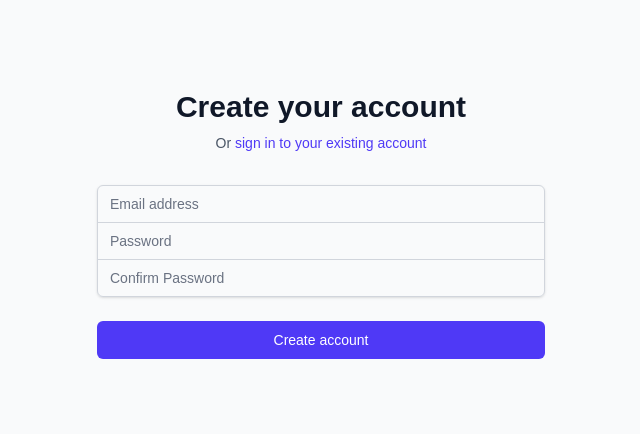
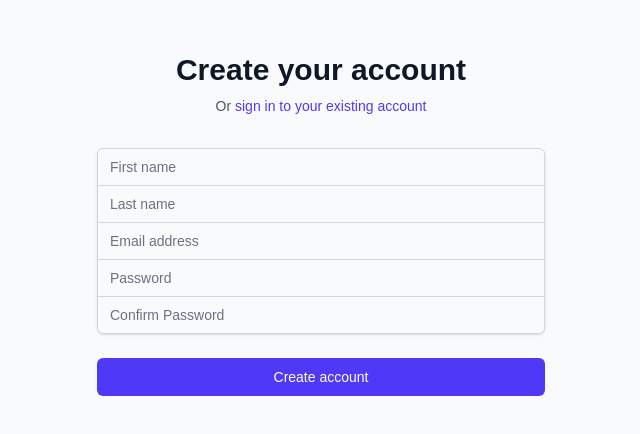
Before and after one commit to equezado/filo-auth-demo, a Next.js app: page /signup in a window 1280 px wide. Shown: the part 188-622 px from the top of the page, without its empty margins (319-959 px from the left). Built offline with nearby package versions, Linux system fonts and the light colour scheme; no server answers.

Commit message:
Add first and last name fields to sign-up form and update dashboard greeting

```diff
--- a/src/app/dashboard/page.tsx
+++ b/src/app/dashboard/page.tsx
@@ -23,6 +23,8 @@ export default function Dashboard() {
     }
   }
 
+  const firstName = (user?.user_metadata as any)?.first_name || (user?.user_metadata as any)?.firstName || ''
+
   if (loading) {
     return (
       <div className="min-h-screen flex items-center justify-center">
@@ -40,7 +42,7 @@ export default function Dashboard() {
       <div className="max-w-7xl mx-auto py-12 px-4 sm:px-6 lg:px-8">
         <div className="text-center">
           <h1 className="text-4xl font-extrabold text-gray-900 sm:text-5xl sm:tracking-tight lg:text-6xl">
-            Welcome to Filo! 🎉
+            {firstName ? `Welcome to Filo, ${firstName}! 🎉` : 'Welcome to Filo! 🎉'}
           </h1>
           <p className="mt-3 max-w-md mx-auto text-base text-gray-500 sm:text-lg md:mt-5 md:text-xl md:max-w-3xl">
             You&apos;ve successfully signed in to your account. This is your protected dashboard.
--- a/src/app/signup/page.tsx
+++ b/src/app/signup/page.tsx
@@ -11,6 +11,8 @@ export default function SignUp() {
   const [confirmPassword, setConfirmPassword] = useState('')
   const [error, setError] = useState('')
   const [loading, setLoading] = useState(false)
+  const [firstName, setFirstName] = useState('')
+  const [lastName, setLastName] = useState('')
   const { signUp } = useAuth()
   const router = useRouter()
 
@@ -28,10 +30,15 @@ export default function SignUp() {
       return
     }
 
+    if (!firstName.trim() || !lastName.trim()) {
+      setError('First name and last name are required')
+      return
+    }
+
     setLoading(true)
 
     try {
-      await signUp(email, password)
+      await signUp(email, password, { firstName: firstName.trim(), lastName: lastName.trim() })
       // Show success message and redirect to sign in
       alert('Account created successfully! Please check your email to verify your account.')
       router.push('/signin')
@@ -60,6 +67,38 @@ export default function SignUp() {
         <form className="mt-8 space-y-6" onSubmit={handleSubmit}>
           <div className="rounded-md shadow-sm -space-y-px">
             <div>
+              <label htmlFor="firstName" className="sr-only">
+                First name
+              </label>
+              <input
+                id="firstName"
+                name="firstName"
+                type="text"
+                autoComplete="given-name"
+                required
+                className="appearance-none rounded-none relative block w-full px-3 py-2 border border-gray-300 placeholder-gray-500 text-gray-900 rounded-t-md focus:outline-none focus:ring-indigo-500 focus:border-indigo-500 focus:z-10 sm:text-sm"
+                placeholder="First name"
+                value={firstName}
+                onChange={(e) => setFirstName(e.target.value)}
+              />
+            </div>
+            <div>
+              <label htmlFor="lastName" className="sr-only">
+                Last name
+              </label>
+              <input
+                id="lastName"
+                name="lastName"
+                type="text"
+                autoComplete="family-name"
+                required
+                className="appearance-none rounded-none relative block w-full px-3 py-2 border border-gray-300 placeholder-gray-500 text-gray-900 focus:outline-none focus:ring-indigo-500 focus:border-indigo-500 focus:z-10 sm:text-sm"
+                placeholder="Last name"
+                value={lastName}
+                onChange={(e) => setLastName(e.target.value)}
+              />
+            </div>
+            <div>
               <label htmlFor="email" className="sr-only">
                 Email address
               </label>
@@ -69,7 +108,7 @@ export default function SignUp() {
                 type="email"
                 autoComplete="email"
                 required
-                className="appearance-none rounded-none relative block w-full px-3 py-2 border border-gray-300 placeholder-gray-500 text-gray-900 rounded-t-md focus:outline-none focus:ring-indigo-500 focus:border-indigo-500 focus:z-10 sm:text-sm"
+                className="appearance-none rounded-none relative block w-full px-3 py-2 border border-gray-300 placeholder-gray-500 text-gray-900 focus:outline-none focus:ring-indigo-500 focus:border-indigo-500 focus:z-10 sm:text-sm"
                 placeholder="Email address"
                 value={email}
                 onChange={(e) => setEmail(e.target.value)}
--- a/src/contexts/AuthContext.tsx
+++ b/src/contexts/AuthContext.tsx
@@ -8,7 +8,7 @@ interface AuthContextType {
   user: User | null
   loading: boolean
   signIn: (email: string, password: string) => Promise<void>
-  signUp: (email: string, password: string) => Promise<void>
+  signUp: (email: string, password: string, metadata?: { firstName?: string; lastName?: string }) => Promise<void>
   signOut: () => Promise<void>
 }
 
@@ -48,10 +48,16 @@ export function AuthProvider({ children }: { children: React.ReactNode }) {
     if (error) throw error
   }
 
-  const signUp = async (email: string, password: string) => {
+  const signUp = async (email: string, password: string, metadata?: { firstName?: string; lastName?: string }) => {
     const { error } = await supabase.auth.signUp({
       email,
       password,
+      options: {
+        data: {
+          first_name: metadata?.firstName,
+          last_name: metadata?.lastName,
+        },
+      },
     })
     if (error) throw error
   }
```
